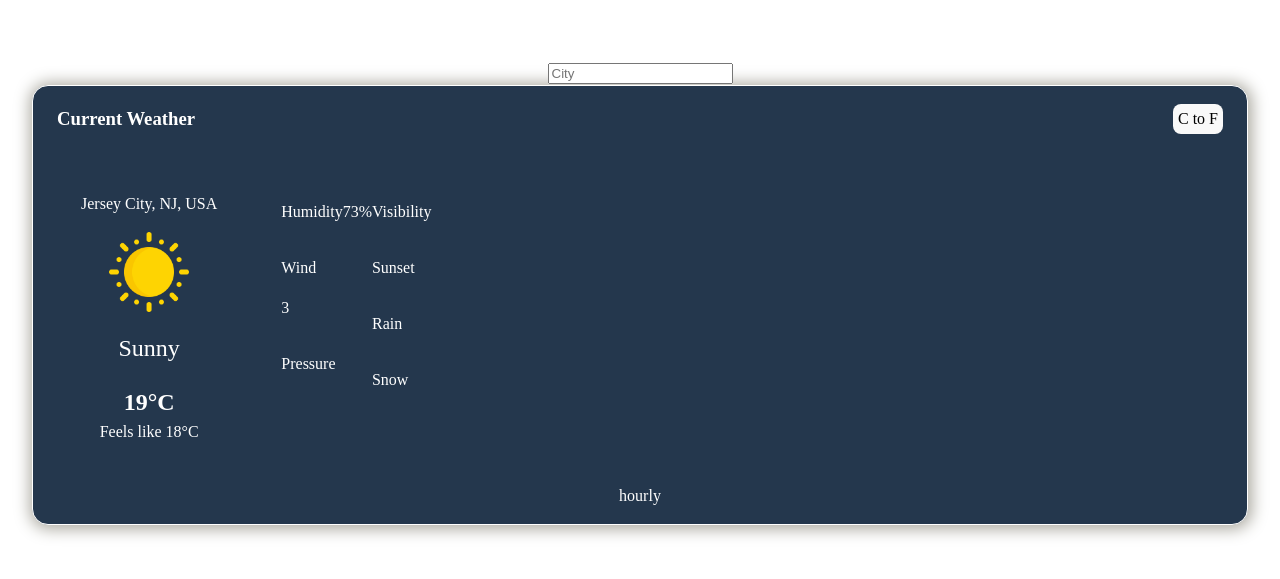
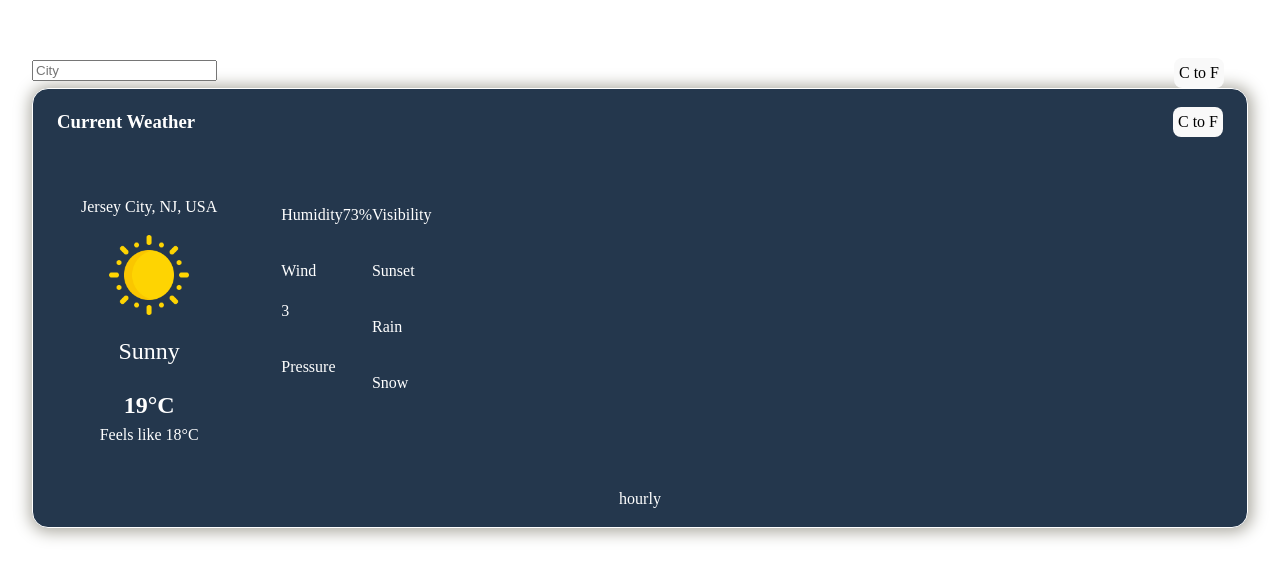
Before and after one commit to rb201/weather-app, a React (Vite) app in the folder frontend/weather-app/: page / in a window 1280 px wide. Shown: the part 107-686 px from the top of the page. Built offline with nearby package versions, Linux system fonts and the light colour scheme.

Commit message:
Moved button to navbar

```diff
--- a/frontend/weather-app/src/components/Nav/Nav.css
+++ b/frontend/weather-app/src/components/Nav/Nav.css
@@ -0,0 +1,10 @@
+.top-navigation {
+    display: flex;
+    justify-content: space-between;
+}
+
+.weather-container__current-title-bar-tenp-button {
+    padding: .25rem .25rem;
+    height: 30px;
+    /* margin-right: 1.5rem; */
+  }
--- a/frontend/weather-app/src/components/Nav/Nav.jsx
+++ b/frontend/weather-app/src/components/Nav/Nav.jsx
@@ -1,14 +1,17 @@
+import './Nav.css'
+
 export default function Navigation(props) {
     return (
         <>
             <nav className="top-navigation">
                 <search>
                     <form htmlFor="search" method="GET" className="form-search">
-                        <div>
-                            <input name="search" type="text" placeholder="City" />
-                        </div>
+                        <input name="search" type="text" placeholder="City" />
                     </form>
                 </search>
+                <button className="weather-container__current-title-bar-tenp-button">
+                    C to F
+                </button>
             </nav>
         </>
     )
```
